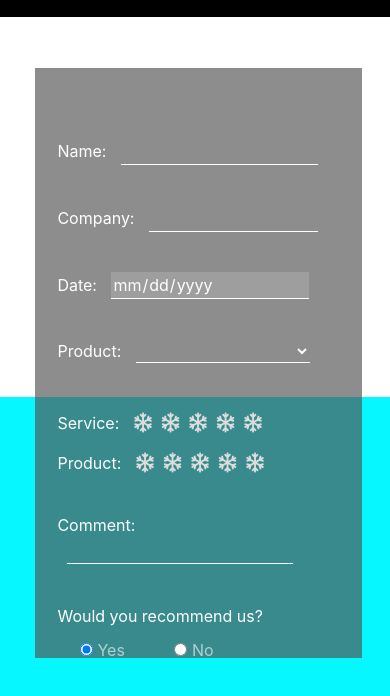
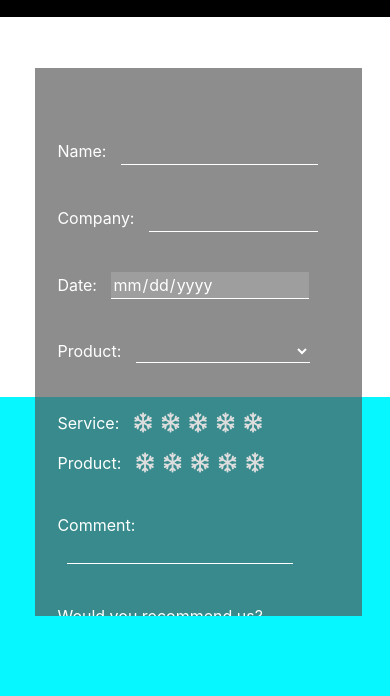
Before and after one commit to debojyoti/snowmaster-feedback, a website: page index.html in a window 390 px wide. Shown: the part 118-814 px from the top of the page. Drawn offline with nearby package versions, Linux system fonts and the light colour scheme; no server answers; grey boxes are pictures that could not be loaded.

Commit message:
Fixed form height issue

```diff
--- a/css/styles.css
+++ b/css/styles.css
@@ -47,7 +47,7 @@ body {
       z-index: 5000000; }
       @media screen and (max-width: 575px) {
         body #content-wrap #form-wrap {
-          min-height: 70vh;
+          min-height: 65vh;
           left: 5%; } }
     body #content-wrap #grey-form {
       padding: 5% 7%;
```
